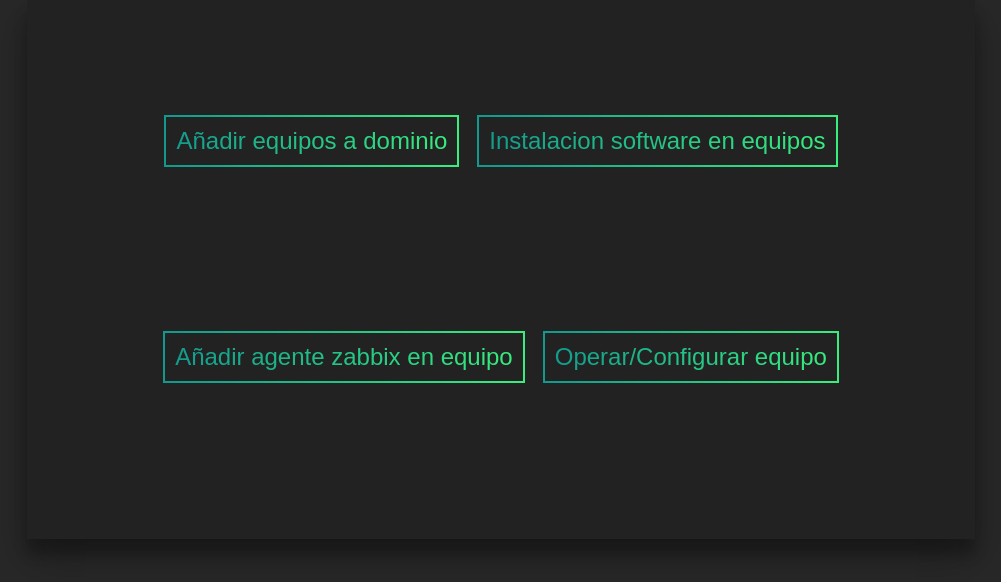
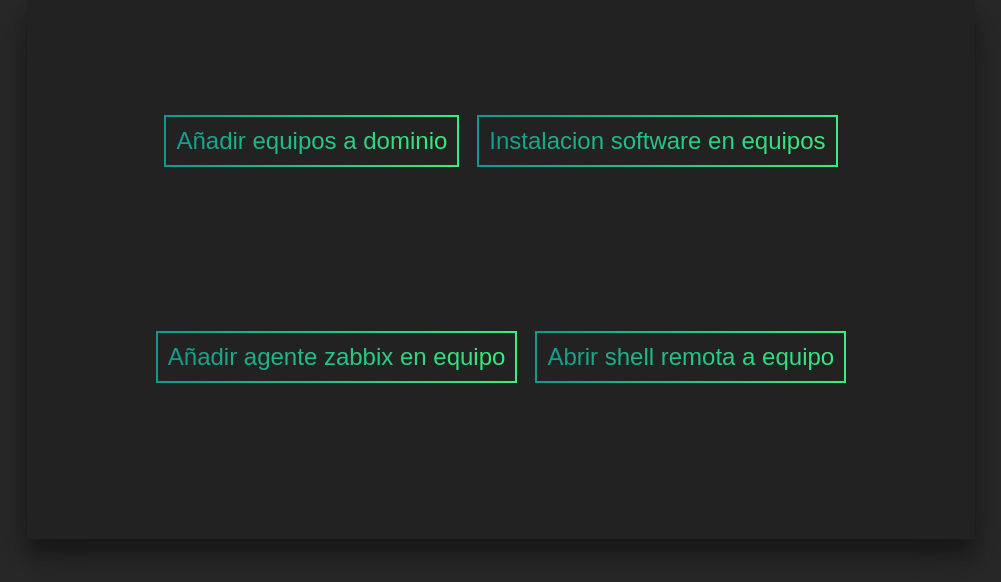
Before and after one commit to victoravtr/Proyecto, a PHP site: page /proyecto/ in a window 1280 px wide. Shown: the part 128-710 px from the top of the page, without its empty margins (139-1140 px from the left). Run offline with PHP 8.4, Linux system fonts and the light colour scheme; the visitor is signed in with stand-in values (Sample User, id 1).

Commit message:
Update index.php

```diff
--- a/Web-Proyecto-Content/index.php
+++ b/Web-Proyecto-Content/index.php
@@ -38,7 +38,7 @@ if (empty($usuario)) {
                 </form>
 
                 <form action="index.php" method="post">
-                    <input type="submit" class="boton" name="operar" value="Operar/Configurar equipo" />
+                    <input type="submit" class="boton" name="rshell" value="Abrir shell remota a equipo" />
                 </form>
 
             </div>
@@ -61,8 +61,8 @@ if (empty($usuario)) {
     }
 
     // TODO: Crear operar.php y que haga sus cositas
-    if (isset($_POST["operar"])) {
-        header("Location:operar.php");
+    if (isset($_POST["rshell"])) {
+        header("Location:rshell.php");
     }
     ?>
 </body>
```
